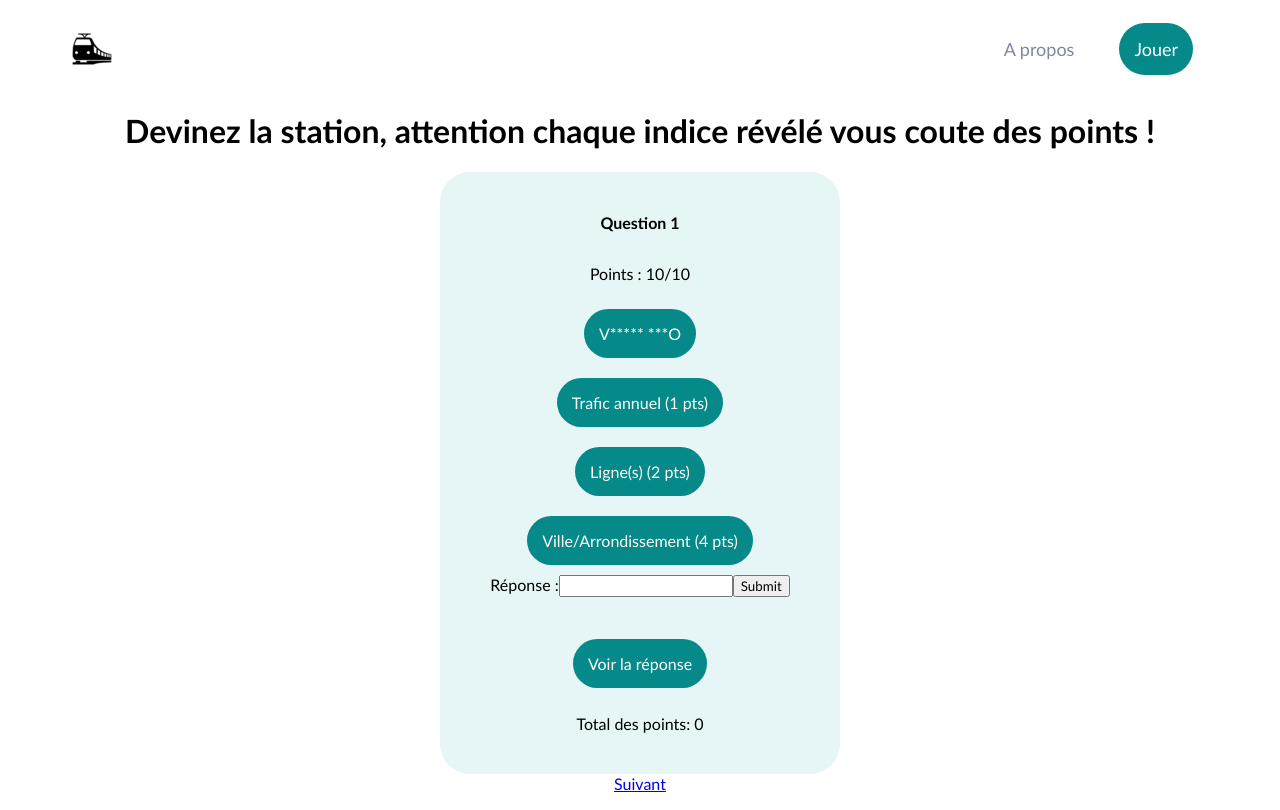
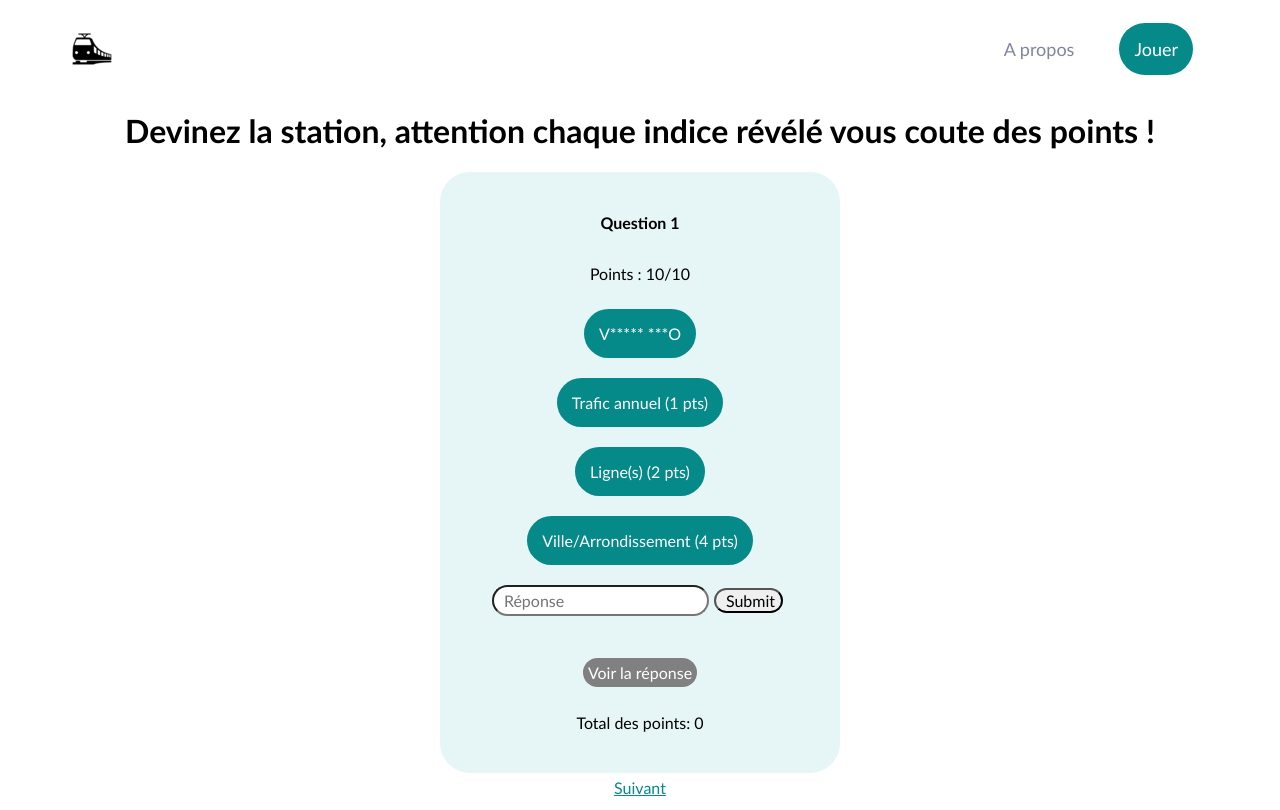
Before and after one commit to Vico4/MetroGame, a React (Create React App) app: page /survey/1 in a window 1280 px wide. Built offline with nearby package versions, Linux system fonts and the light colour scheme.

Commit message:
améliorations de style

```diff
--- a/public/index.html
+++ b/public/index.html
@@ -6,10 +6,10 @@
     <meta name="viewport" content="width=device-width, initial-scale=1" />
     <meta name="theme-color" content="#000000" />
     <meta
-      name="description"
+      name="Jeu du Métro"
       content="Web site created using create-react-app"
     />
-    <link rel="apple-touch-icon" href="%PUBLIC_URL%/logo192.png" />
+    <link rel="apple-touch-icon" href="%PUBLIC_URL%/dark-logo.png" />
     <!--
       manifest.json provides metadata used when your web app is installed on a
       user's mobile device or desktop. See https://developers.google.com/web/fundamentals/web-app-manifest/
@@ -24,7 +24,7 @@
       work correctly both with client-side routing and a non-root public URL.
       Learn how to configure a non-root public URL by running `npm run build`.
     -->
-    <title>React App</title>
+    <title>Jeu du Métro</title>
   </head>
   <body>
     <noscript>You need to enable JavaScript to run this app.</noscript>
--- a/src/components/Card/index.jsx
+++ b/src/components/Card/index.jsx
@@ -17,11 +17,17 @@ const CardWrapper = styled.div`
   width: 350px;
 `
 
-/* const StyledP = styled.p `
-` */
 
-// gérer les points avec un state et un onclick
-// gérer le résultat avec un onSubmit
+const StyledInput = styled.input `
+  height: 25px;
+  font-size: 100%;
+  border-radius: 50px;
+  margin-top: 10px;
+  margin-right : 5px;
+  padding-left: 10px;
+
+`
+
 
 function Card({number}) {
 
@@ -139,10 +145,8 @@ function handleSubmit(e) {
           clueState = {clueState}/>
       {clueState[4] || points === 0 ? null :
       <form onSubmit={handleSubmit}>
-        <label name="answer"> Réponse :
-          <input type="text" name="answer" value={answer} onChange={handleChange}></input>
-        </label>
-        <input type="submit"></input>
+        <StyledInput type="text" name="answer" value={answer} placeholder="Réponse" onChange={handleChange}/>
+        <StyledInput type="submit"></StyledInput>
       </form> }
       <p>{result}</p>
       <Clue
--- a/src/components/Clue/index.jsx
+++ b/src/components/Clue/index.jsx
@@ -9,17 +9,19 @@ const StyledClue = styled.div `
   padding: 15px;
   margin: 10px;
   color: white;
+  ${(props) => props.$answer && `background-color : grey;
+  padding : 5px`}
 `
-// remettre le state en hidden quand on envoie une réponse
-// afficher le next seulement quand on envoie une réponse
-// faire en sorte de pas avoir deux fois la même carte
+
 
 function Clue({id, clueName, clueRevealed, clueClick, clueState}) {
 
 return (
     <StyledClue onClick={()=> {
       clueClick(clueName, id)}
-      }>
+      }
+      $answer = {id === 4 ? true : false}
+      >
       {clueState[id] === "show" ? clueRevealed : clueName}
     </StyledClue>
   )
--- a/src/pages/Home/index.jsx
+++ b/src/pages/Home/index.jsx
@@ -5,12 +5,10 @@ import colors from '../../utils/style/colors'
 const StyledDiv = styled.div `
   display : flex;
   flex-direction : column;
-  flex-wrap : wrap;
   align-items : center;
   margin-top : 5vh;
   margin-left: 5vw;
   margin-right: 5vw;
-  padding: 5vw;
   border-radius: 50px;
   background-color: ${colors.backgroundLight}
 `
@@ -19,6 +17,7 @@ const StyledLink = styled(Link)`
   padding: 15px;
   padding-left : 25px;
   padding-right : 25px;
+  margin: 15px;
   color: #8186a0;
   text-decoration: none;
   font-size: 34px;
@@ -36,8 +35,8 @@ const StyledP = styled.p `
     font-size: 1.5rem;
 `
 
-const StyleFooter = styled.p `
-    font-size: 0.5rem;
+const StyledFooter = styled.p `
+    font-size: 0.8rem;
 `
 
 function Home() {
@@ -48,6 +47,7 @@ function Home() {
       <StyledLink to="/survey/1" $isFullLink>
         Jouer
       </StyledLink>
+      <StyledFooter> Je m'appelle Vic et j'apprends à coder, voilà mon <a href="https://tourmaline-wormhole-b64.notion.site/Victoire-Stahl-59406772ff9547d1b1e8b35214f3745a">portfolio</a> </StyledFooter>
     </StyledDiv>
   )
 }
--- a/src/pages/Quizz/index.jsx
+++ b/src/pages/Quizz/index.jsx
@@ -2,14 +2,18 @@ import { useParams } from 'react-router-dom'
 import { Link } from 'react-router-dom'
 import Card from '../../components/Card/index'
 import styled from 'styled-components'
+import colors from '../../utils/style/colors'
+
 
 const StyledDiv = styled.div `
   display: flex;
-  justify-content: center;
   align-items : center;
   flex-direction : column;
-  flex-wrap : wrap,
   `
+const StyledNext = styled(Link) `
+  margin: 5px;
+  color: ${colors.primary}
+`
 
 function Survey() {
   const { questionNumber } = useParams()
@@ -21,7 +25,7 @@ function Survey() {
       <h1> Devinez la station, attention chaque indice révélé vous coute des points ! </h1>
       <Card number={questionNumberInt}></Card>
       {questionNumberInt > 10 ? null : (
-        <Link to={`/survey/${nextQuestionNumber}`}>Suivant</Link>
+        <StyledNext to={`/survey/${nextQuestionNumber}`}>Suivant</StyledNext>
       )}
     </StyledDiv>
   )
```
Also changed, not shown: public/manifest.json.
